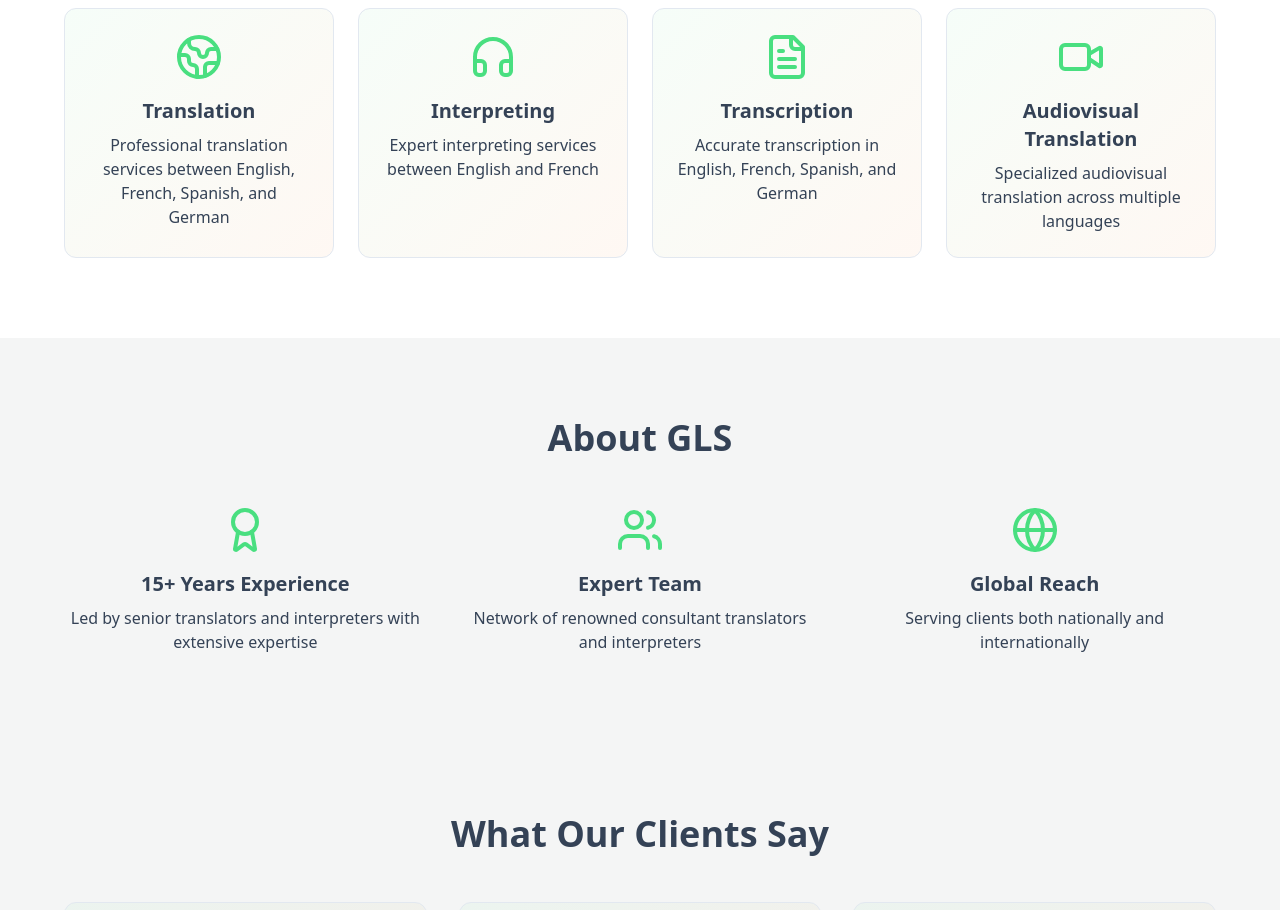
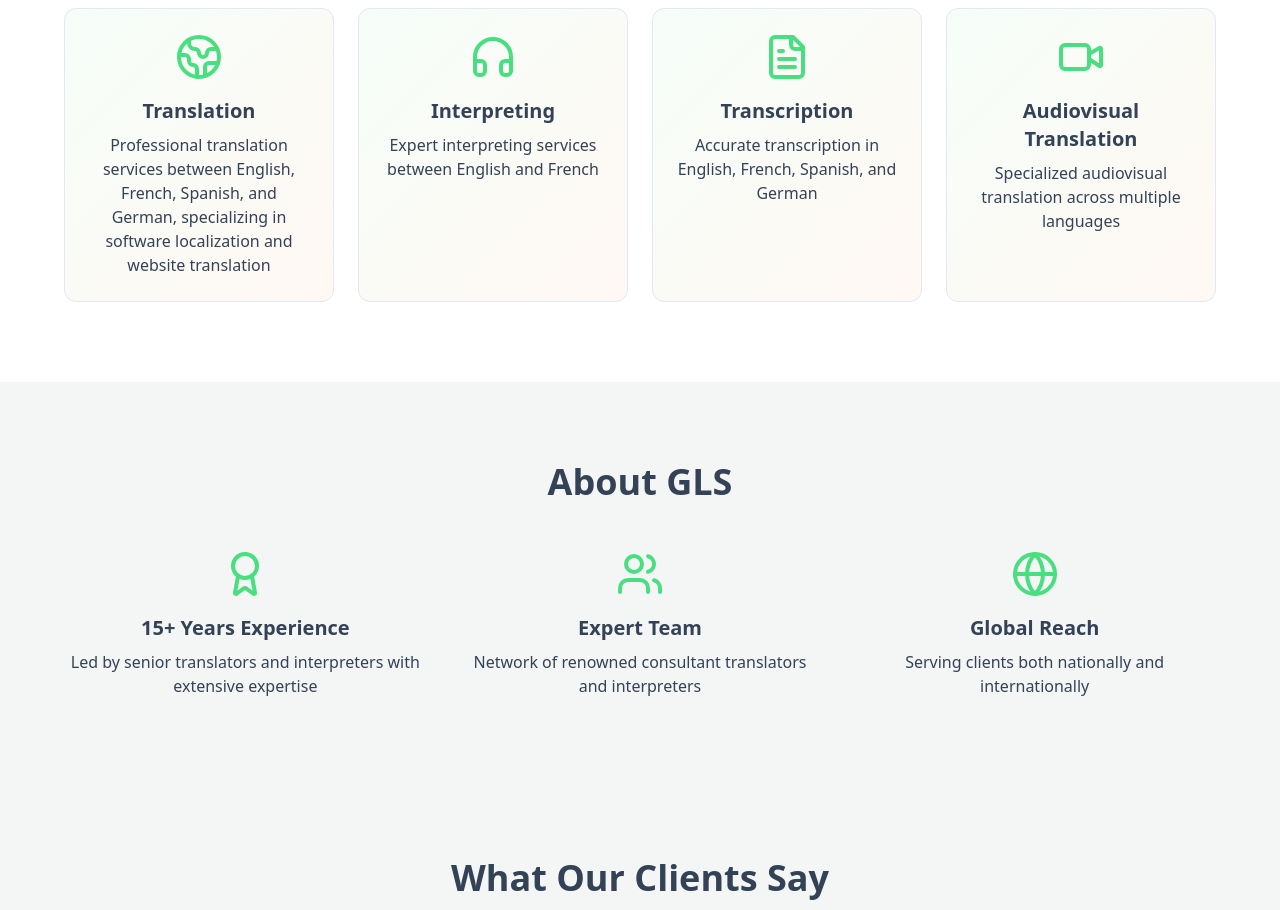
Before and after one commit to CMCI-ORG/garizim-ls, a React (Vite) app: page / in a window 1280 px wide. Shown: the part 800-1710 px from the top of the page. Built offline with nearby package versions, Linux system fonts and the light colour scheme.

Commit message:
Add localization services information
Updated the content to include details about software and website translation services in English and French for localization.
[skip gpt_engineer]

```diff
--- a/src/i18n/config.ts
+++ b/src/i18n/config.ts
@@ -8,7 +8,7 @@ const resources = {
         title: "Our Services",
         translation: {
           title: "Translation",
-          description: "Professional translation services between English, French, Spanish, and German"
+          description: "Professional translation services between English, French, Spanish, and German, specializing in software localization and website translation"
         },
         interpreting: {
           title: "Interpreting",
@@ -31,7 +31,7 @@ const resources = {
         title: "Nos Services",
         translation: {
           title: "Traduction",
-          description: "Services de traduction professionnelle entre anglais, français, espagnol et allemand"
+          description: "Services de traduction professionnelle entre anglais, français, espagnol et allemand, spécialisés dans la localisation de logiciels et la traduction de sites web"
         },
         interpreting: {
           title: "Interprétation",
```
